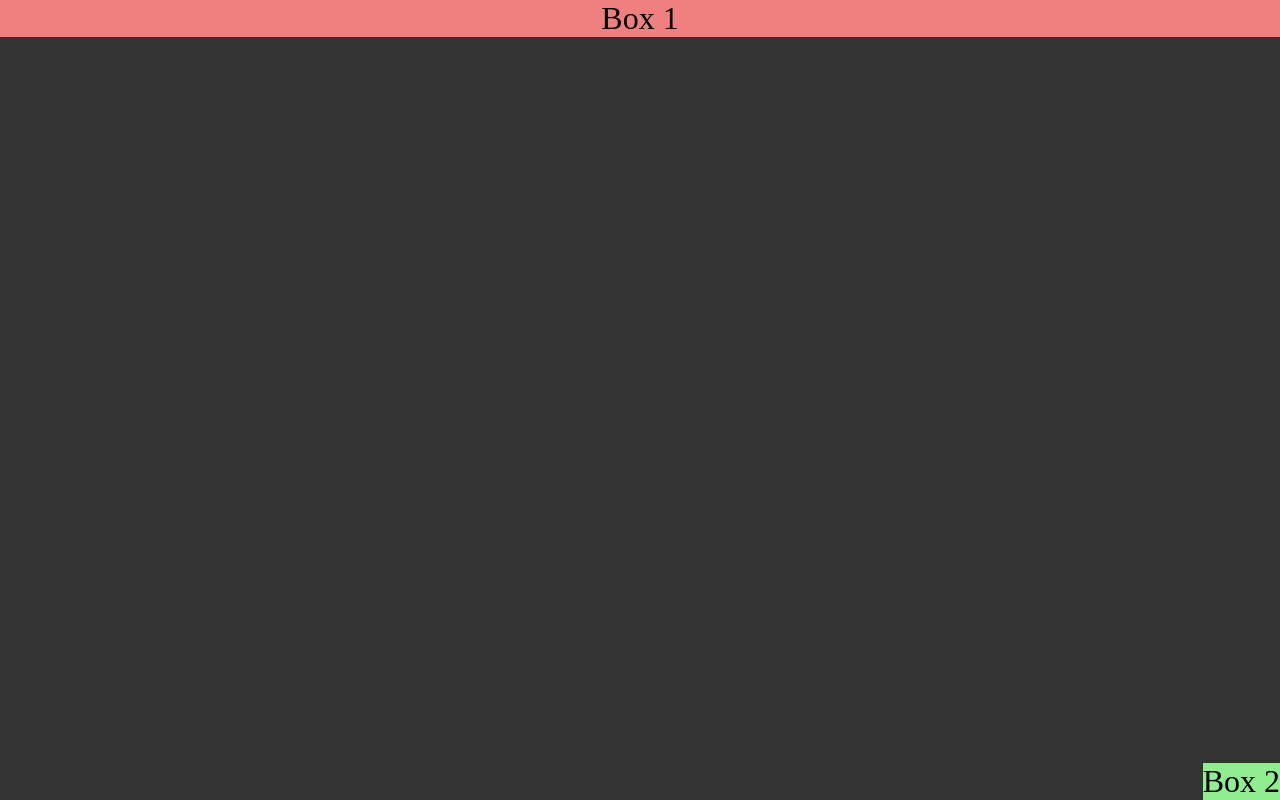
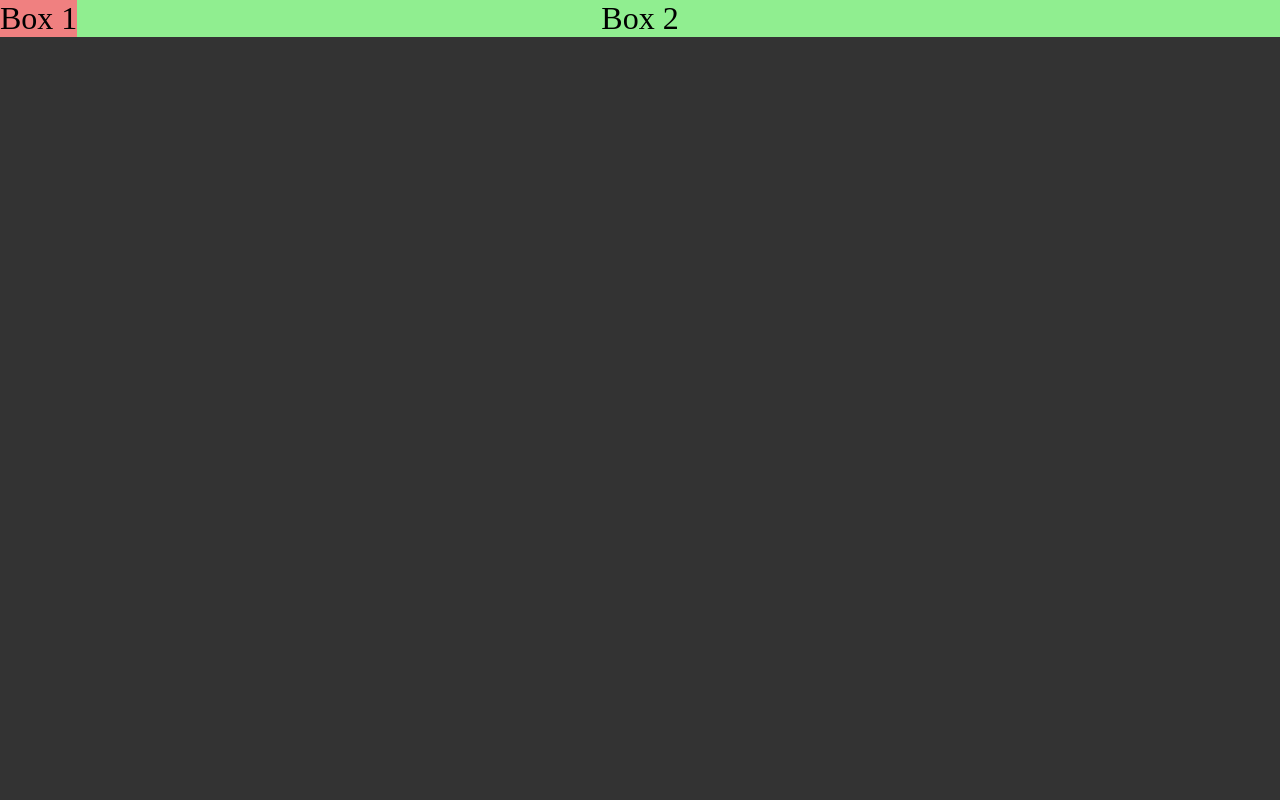
Before and after one commit to ibernal-git/curso-css, a website built with Vite: page index.html in a window 1280 px wide. Built offline with nearby package versions, Linux system fonts and the light colour scheme.

Commit message:
Lesson 13 - Absolute and reserved space

```diff
--- a/style.css
+++ b/style.css
@@ -15,20 +15,16 @@ body {
 
 .box-1 {
   background-color: lightcoral;
+  position: absolute;
+
+  /*
+
+  La caja pierde su espacio reservado y vemos como
+  box-2 sube hacia arriba
+
+  */
 }
 
 .box-2 {
   background-color: lightgreen;
-
-  /*
-
-  Con absolute el elemento pierde sus medidas y como
-  en este ejemplo no tiene ningún padre posicionado
-  se posiciona en función del html.
-
-  */
-
-  position: absolute;
-  bottom: 0;
-  right: 0;
 }
```
